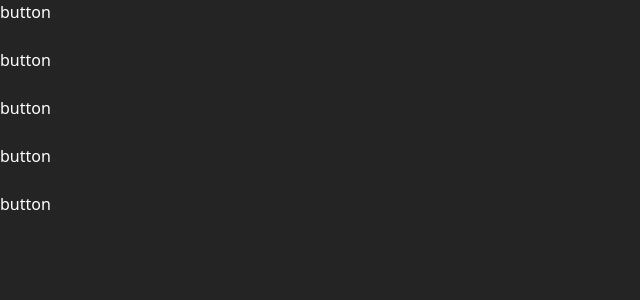
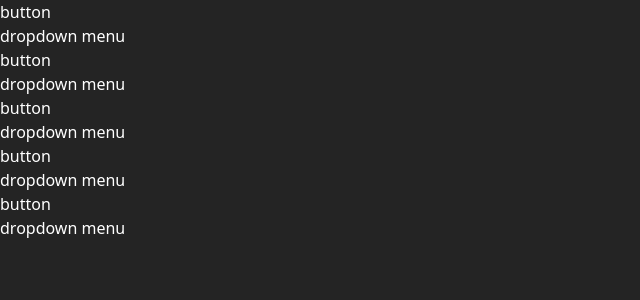
Before and after one commit to JsonKody/jk_vue_components, a Vue app: page / in a window 1280 px wide. Shown: the top 300 px of the page, without its empty margins (0-640 px from the left). Built offline with nearby package versions, Linux system fonts and the light colour scheme.

Commit message:
saved and pushed by pnpm

```diff
--- a/package.json
+++ b/package.json
@@ -11,6 +11,7 @@
   },
   "dependencies": {
     "@floating-ui/dom": "^1.6.3",
+    "@floating-ui/vue": "^1.0.6",
     "vue": "^3.4.21"
   },
   "devDependencies": {
--- a/src/components/dropdown.vue
+++ b/src/components/dropdown.vue
@@ -1,30 +1,32 @@
 <script setup lang="ts">
+import { ref } from "vue";
+import { useFloating, offset, flip, shift } from "@floating-ui/vue";
 
+const dropdown_button = ref(null);
+const dropdown_menu = ref(null);
+
+const placement = ref("right");
+const middleware = ref([offset(10), flip(), shift()]);
+
+const { update } = useFloating(dropdown_button, dropdown_menu, {
+  placement,
+  middleware,
+});
 </script>
 
 <template>
   <div ref="dropdown" class="dropdown relative">
-    <button ref="button" class="rd link button relative">button</button>
-    <div ref="dropdown-menu" class="rd dropdown-menu text-black absolute">
+    <button ref="dropdown_button" class="rd link button relative">
+      button
+    </button>
+    <div
+      @click="update"
+      ref="dropdown_menu"
+      class="rd dropdown-menu text-black absolute"
+    >
       <div class="mt-2 px-4 py-2 bg-white rounded shadow-md">dropdown menu</div>
     </div>
   </div>
 </template>
 
-<style lang="scss" scoped>
-.dropdown-menu {
-  top: 100%;
-  opacity: 0;
-  visibility: hidden;
-  transform: translateY(-8px);
-  transition: opacity 150ms ease-in-out, visibility 50ms ease-in-out,
-    transform 150ms ease-in-out;
-}
-
-.link:focus + .dropdown-menu,
-.dropdown-menu:hover {
-  opacity: 1;
-  visibility: visible;
-  transform: translateY(0);
-}
-</style>
+<style lang="scss" scoped></style>
```
Also changed, not shown: 1 other file (tests, documents, lock files or other folders).
